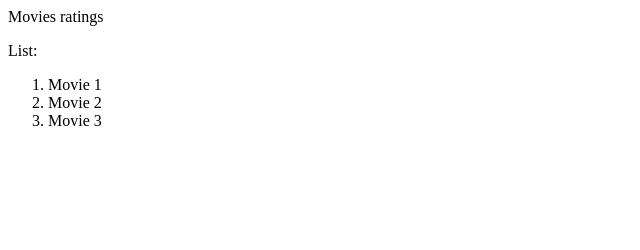
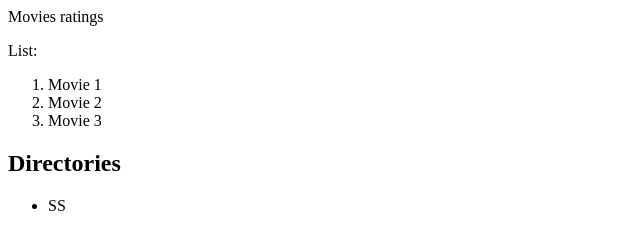
Before and after one commit to Ljubica-rs/Movies, a plain HTML site: page public_html/index.html in a window 1280 px wide. Shown: the whole page, without its empty margins (0-640 px from the left). Drawn offline with Linux system fonts and the light colour scheme.

Commit message:
added Directories list

```diff
--- a/public_html/index.html
+++ b/public_html/index.html
@@ -18,5 +18,9 @@ and open the template in the editor.
             <li>Movie 2</li>
             <li>Movie 3</li>
         </ol>
+        <h2>Directories</h2>
+        <ul>
+            <li>SS</li>
+        </ul>
     </body>
 </html>
```
